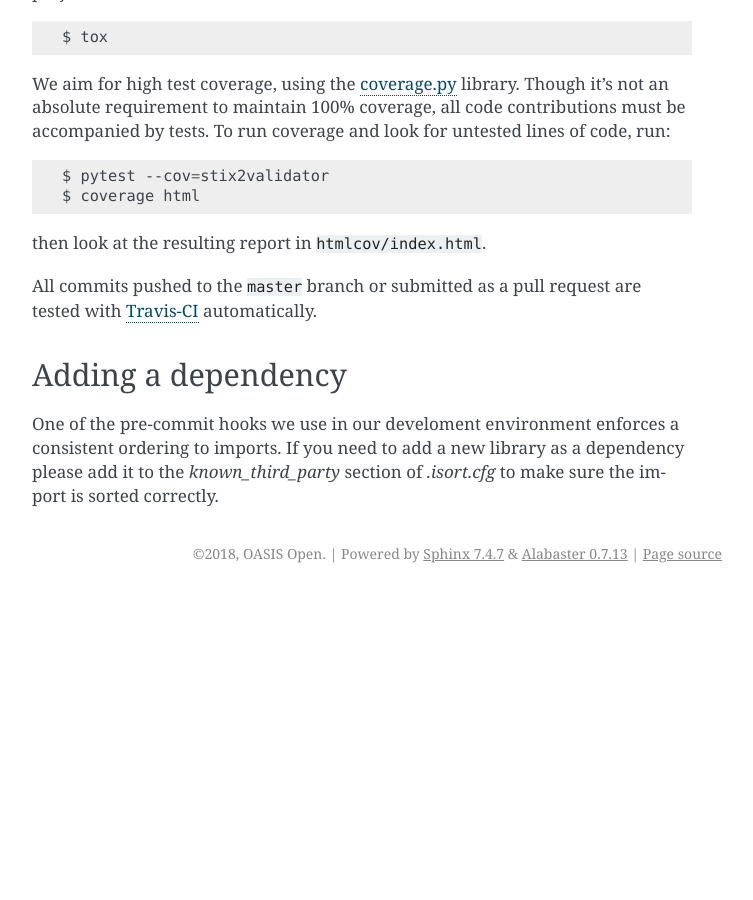
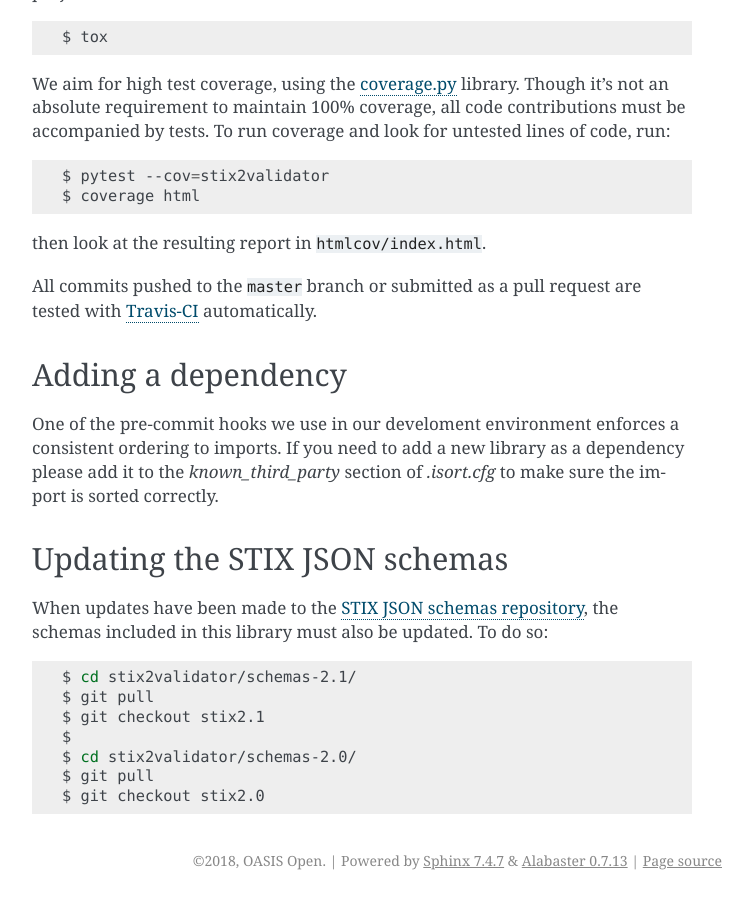
Before and after one commit to oasis-open/cti-stix-validator, a Sphinx documentation site: the page built from docs/contributing.rst, in a window 1280 px wide and 900 px high, scrolled down 1826 px. Shown: the whole window, without its empty margins (388-1141 px from the left). Built offline with Sphinx 7.4.7, drawn with Linux system fonts in a browser that asks for light colours; before the commit the page ends 2419 px from its top, so only the background shows below that; some of the changed text lies outside the part shown.

Commit message:
Update schemas, more lenient with Win. reg. keys
Also add instructions for how to update the schemas

```diff
--- a/docs/contributing.rst
+++ b/docs/contributing.rst
@@ -118,3 +118,19 @@ One of the pre-commit hooks we use in our develoment environment enforces a
 consistent ordering to imports. If you need to add a new library as a dependency
 please add it to the `known_third_party` section of `.isort.cfg` to make sure
 the import is sorted correctly.
+
+Updating the STIX JSON schemas
+------------------------------
+
+When updates have been made to the `STIX JSON schemas repository <https://github.com/oasis-open/cti-stix2-json-schemas>`_, the schemas included in this library
+must also be updated. To do so:
+
+.. prompt:: bash
+
+    cd stix2validator/schemas-2.1/
+    git pull
+    git checkout stix2.1
+
+    cd stix2validator/schemas-2.0/
+    git pull
+    git checkout stix2.0
```
